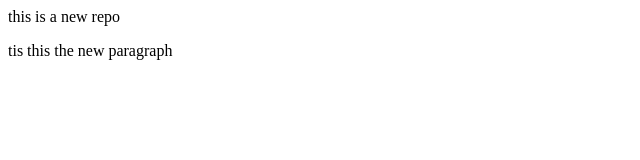
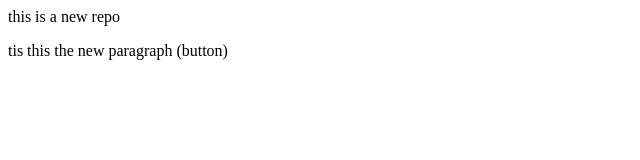
Before and after one commit to pradeepkumarbk33345/localrepo, a plain HTML site: page index.html in a window 1280 px wide. Shown: the full height of the page, 0-640 px from the left. Drawn offline with Linux system fonts and the light colour scheme.

Commit message:
added button

```diff
--- a/index.html
+++ b/index.html
@@ -1,2 +1,2 @@
 <p>this is a new repo</p>
-<P>tis this the new paragraph</P>
+<P>tis this the new paragraph (button)</P>
```
